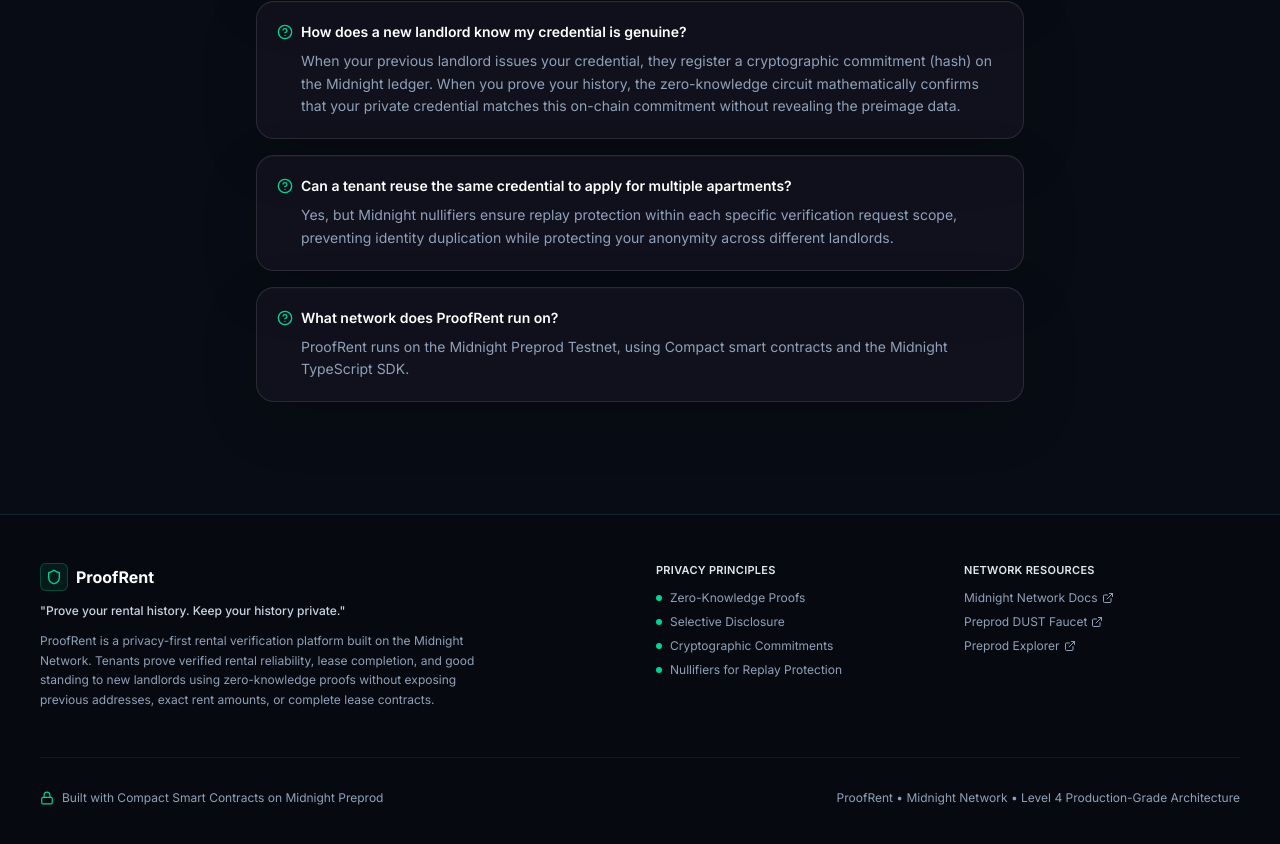
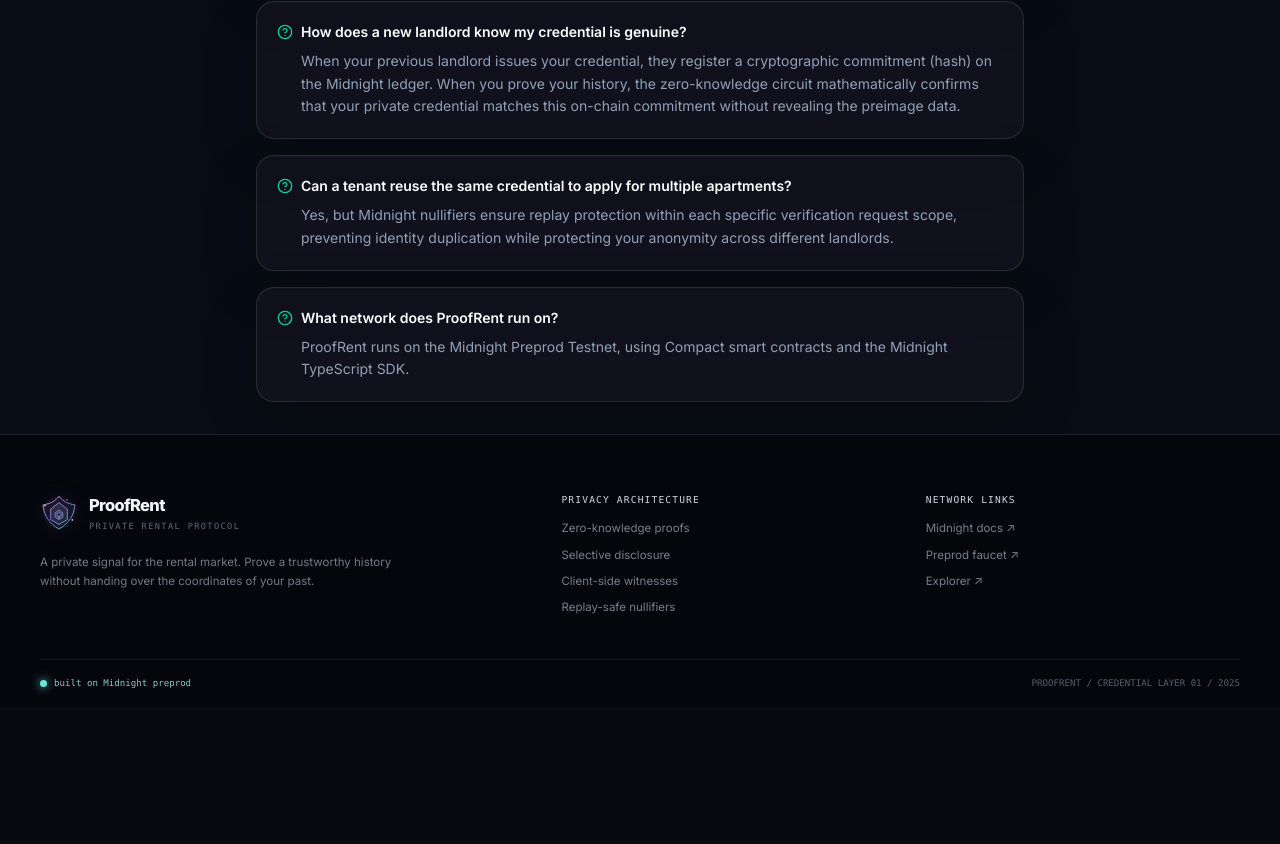
Before and after one commit to bhumichowdhury75-web/ProofRent, a React (Vite) app in the folder frontend/: page / in a window 1280 px wide. Shown: the part 2718-3562 px from the top of the page. After the commit the page ends 3425 px from the top, so only its background shows below. Built offline with nearby package versions, Linux system fonts and the light colour scheme; no server answers; what @midnight-ntwrk/compact-runtime would draw is missing.

Commit message:
refactor(frontend): improve contrast and layout in Footer component

```diff
--- a/frontend/src/components/Footer.tsx
+++ b/frontend/src/components/Footer.tsx
@@ -1,106 +1,46 @@
-import { Shield, Lock, ExternalLink } from 'lucide-react';
 import { NETWORK_CONFIGS } from '../config';
 
 export function Footer() {
   return (
-    <footer className="border-t border-slate-800/80 bg-[#060a10] text-slate-400 py-12 mt-20 text-xs">
+    <footer className="pr-footer">
       <div className="container-custom">
-        <div className="grid grid-cols-1 md:grid-cols-4 gap-8 mb-12">
-          {/* Brand info */}
-          <div className="md:col-span-2">
-            <div className="flex items-center gap-2 text-white font-bold text-base mb-3">
-              <div className="w-7 h-7 rounded-md bg-emerald-500/10 border border-emerald-500/30 flex items-center justify-center text-emerald-400">
-                <Shield size={16} />
-              </div>
-              <span>ProofRent</span>
+        <div className="pr-footer-grid">
+          <div>
+            <div className="pr-brand">
+              <img src="/proofrent-orb.svg" alt="ProofRent orbital key" />
+              <span className="pr-brand-copy">
+                <span className="pr-brand-name">ProofRent</span>
+                <span className="pr-brand-sub">private rental protocol</span>
+              </span>
             </div>
-            <p className="text-slate-300 font-medium mb-3 max-w-md">
-              "Prove your rental history. Keep your history private."
-            </p>
-            <p className="text-slate-400 text-xs leading-relaxed max-w-md">
-              ProofRent is a privacy-first rental verification platform built on the Midnight Network.
-              Tenants prove verified rental reliability, lease completion, and good standing to new landlords
-              using zero-knowledge proofs without exposing previous addresses, exact rent amounts, or complete lease contracts.
+            <p className="pr-footer-copy">
+              A private signal for the rental market. Prove a trustworthy history without handing over the coordinates of your past.
             </p>
           </div>
 
-          {/* Privacy Architecture */}
           <div>
-            <div className="text-slate-200 font-semibold mb-3 tracking-wide uppercase text-[11px]">
-              Privacy Principles
+            <div className="pr-footer-heading">Privacy architecture</div>
+            <div className="pr-footer-list">
+              <span>Zero-knowledge proofs</span>
+              <span>Selective disclosure</span>
+              <span>Client-side witnesses</span>
+              <span>Replay-safe nullifiers</span>
             </div>
-            <ul className="space-y-2">
-              <li className="flex items-center gap-2 text-slate-400">
-                <span className="w-1.5 h-1.5 rounded-full bg-emerald-400"></span>
-                <span>Zero-Knowledge Proofs</span>
-              </li>
-              <li className="flex items-center gap-2 text-slate-400">
-                <span className="w-1.5 h-1.5 rounded-full bg-emerald-400"></span>
-                <span>Selective Disclosure</span>
-              </li>
-              <li className="flex items-center gap-2 text-slate-400">
-                <span className="w-1.5 h-1.5 rounded-full bg-emerald-400"></span>
-                <span>Cryptographic Commitments</span>
-              </li>
-              <li className="flex items-center gap-2 text-slate-400">
-                <span className="w-1.5 h-1.5 rounded-full bg-emerald-400"></span>
-                <span>Nullifiers for Replay Protection</span>
-              </li>
-            </ul>
           </div>
 
-          {/* Resources */}
           <div>
-            <div className="text-slate-200 font-semibold mb-3 tracking-wide uppercase text-[11px]">
-              Network Resources
+            <div className="pr-footer-heading">Network links</div>
+            <div className="pr-footer-list">
+              <a href="https://docs.midnight.network" target="_blank" rel="noopener noreferrer">Midnight docs ↗</a>
+              <a href={NETWORK_CONFIGS.preprod.faucet} target="_blank" rel="noopener noreferrer">Preprod faucet ↗</a>
+              <a href={NETWORK_CONFIGS.preprod.explorer} target="_blank" rel="noopener noreferrer">Explorer ↗</a>
             </div>
-            <ul className="space-y-2">
-              <li>
-                <a
-                  href="https://docs.midnight.network"
-                  target="_blank"
-                  rel="noopener noreferrer"
-                  className="hover:text-emerald-400 flex items-center gap-1 transition-colors"
-                >
-                  <span>Midnight Network Docs</span>
-                  <ExternalLink size={12} />
-                </a>
-              </li>
-              <li>
-                <a
-                  href={NETWORK_CONFIGS.preprod.faucet}
-                  target="_blank"
-                  rel="noopener noreferrer"
-                  className="hover:text-emerald-400 flex items-center gap-1 transition-colors"
-                >
-                  <span>Preprod DUST Faucet</span>
-                  <ExternalLink size={12} />
-                </a>
-              </li>
-              <li>
-                <a
-                  href={NETWORK_CONFIGS.preprod.explorer}
-                  target="_blank"
-                  rel="noopener noreferrer"
-                  className="hover:text-emerald-400 flex items-center gap-1 transition-colors"
-                >
-                  <span>Preprod Explorer</span>
-                  <ExternalLink size={12} />
-                </a>
-              </li>
-            </ul>
           </div>
         </div>
 
-        {/* Bottom bar */}
-        <div className="pt-8 border-t border-slate-900 flex flex-col sm:flex-row items-center justify-between gap-4 text-slate-400">
-          <div className="flex items-center gap-2">
-            <Lock size={14} className="text-emerald-400" />
-            <span>Built with Compact Smart Contracts on Midnight Preprod</span>
-          </div>
-          <div>
-            ProofRent &bull; Midnight Network &bull; Level 4 Production-Grade Architecture
-          </div>
+        <div className="pr-footer-bottom">
+          <span className="pr-footer-secure"><i /> built on Midnight preprod</span>
+          <span>PROOFRENT / CREDENTIAL LAYER 01 / 2025</span>
         </div>
       </div>
     </footer>
```
